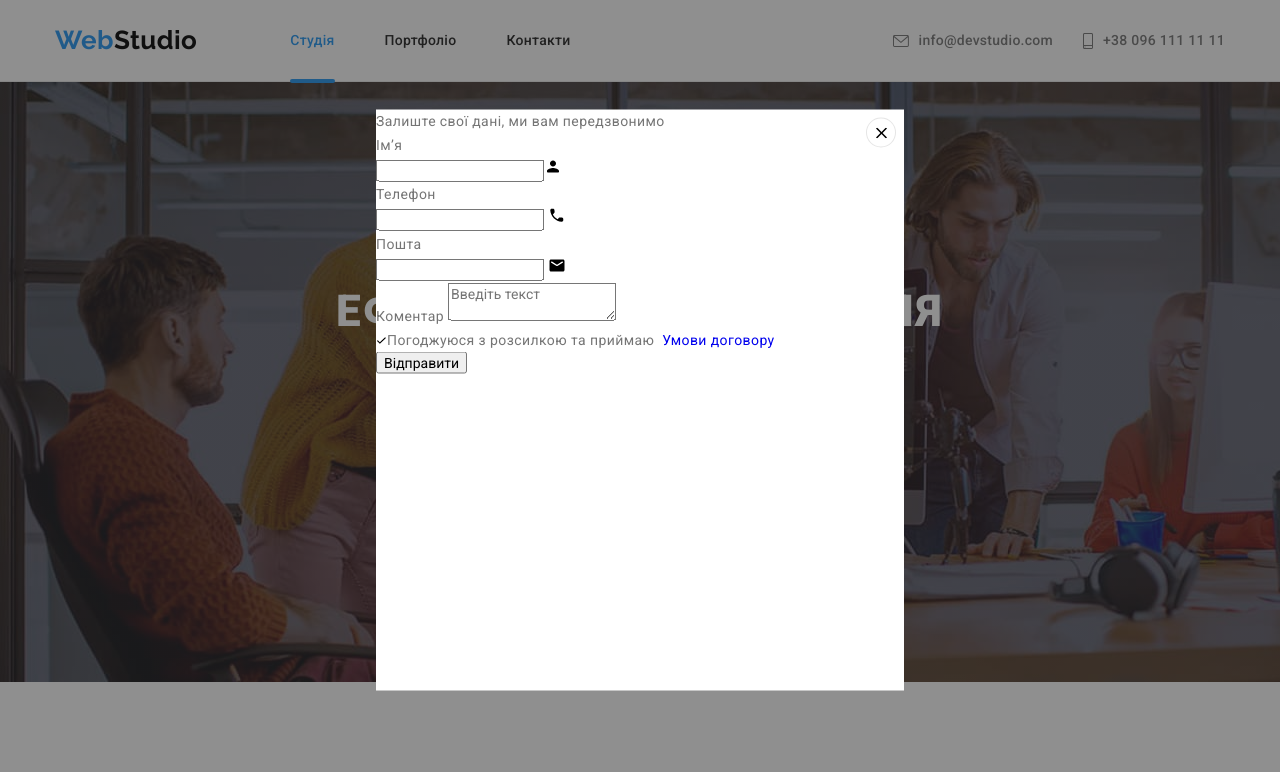
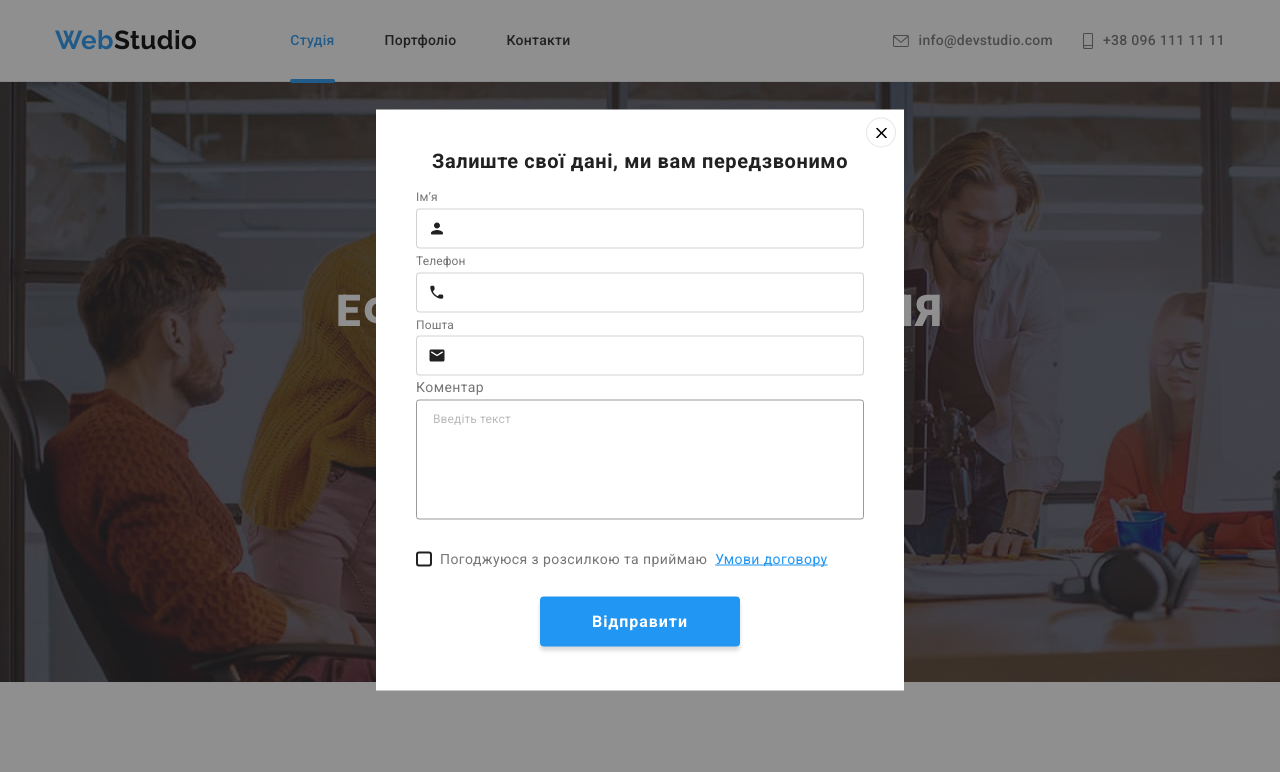
Before and after one commit to Berlinchik/goit-markup-hw-06, a plain HTML site: page index.html in a window 1280 px wide. Both pictures are taken after a click on the button "Замовити послугу". Shown: the top 772 px of the page. Drawn offline with nearby package versions, Linux system fonts and the light colour scheme.

Commit message:
Update styles.css

```diff
--- a/css/styles.css
+++ b/css/styles.css
@@ -536,6 +536,57 @@ footer {
   fill: var(--white-color);
 }
 
+.subscribe {
+  margin-left: 93px;
+}
+.subscribe-text {
+  margin-bottom: 20px;
+    font-weight: 700;
+    font-size: 14px;
+    line-height: 1,14;
+    letter-spacing: 0.03em;
+    text-transform: uppercase;
+
+    color: #FFFFFF;
+}
+.subscribe-input {
+  width: 358px;
+  height: 50px;
+  padding: 15px 16px;
+
+  background-color: transparent;
+  color: var(--white-color);
+
+  border: 1px solid rgba(255, 255, 255, 0.3);
+    filter: drop-shadow(0px 4px 4px rgba(0, 0, 0, 0.15));
+    border-radius: 4px;
+}
+
+.subscribe-button {
+  display: flex;
+  justify-content: center;
+  align-items: center;
+  gap: 10px;
+  padding: 10px 0;
+  width: 200px;
+
+  background-color: var(--accent-color);
+  color: var(--white-color);
+
+  box-shadow: 0px 4px 4px rgba(0, 0, 0, 0.15);
+    border-radius: 4px;
+    border: transparent;
+}
+
+.subscribe-wrap {
+  display: flex;
+  gap: 12px;
+}
+
+.subscribe-icon{
+  fill: var(--white-color);
+}
+
 /* --------Portfolio-------- */
 .project {
   flex-wrap: wrap;
@@ -724,6 +775,7 @@ footer {
 
   width: 528px;
   height: 581px;
+  padding: 40px;
 
   background-color: var(--white-color);
 
@@ -745,6 +797,141 @@ footer {
   background: #FFFFFF;
     border: 1px solid rgba(0, 0, 0, 0.1);
 }
-.modal-btn-icon{
+
+.form-title {
+  margin-bottom: 12px;
+  font-weight: 700;
+    font-size: 20px;
+    line-height: 1.15;
+    text-align: center;
+    letter-spacing: 0.03em;
+
+    color: var(--secondary-text-color);
+}
+.label-text {
+    font-size: 12px;
+    line-height: 1.16;
+    letter-spacing: 0.01em;
+}
+.modal-form {
+  position: relative;
+}
+.modal-label {
+  display: block;
+}
+.modal-label-coment {
+  display: block;
+}
+
+.modal-icon {
+  display: block;
+  fill: var(--secondary-text-color);
+  position: absolute;
+  left: 12px;
+  top: 50%;
+  transform: translateY(-50%);
+}
+.modal-wrap {
+  position: relative;
+  display: block;
+}
+.modal-input {
+  width: 100%;
+  height: 40px;
+  padding-left: 42px;
+
+  border: 1px solid rgba(33, 33, 33, 0.2);
+    border-radius: 4px;
+    outline: transparent;
+}
+.modal-input:focus {
+  border-color: var(--accent-color);
+}
+.modal-input:focus + .modal-icon {
+  fill: var(--accent-color);
+}
+.modal-input-coment {
+  width: 100%;
+  height: 120px;
+}
+.modal-text {
+  width: 100%;
+  height: 120px;
+  border: 1px solid #999999;
+  border-radius: 3px;
+  padding: 12px 16px;
+  resize: none;
+  outline: transparent;
+}
+
+.modal-text::placeholder {
+    font-size: 12px;
+    line-height: 1.16;
+    letter-spacing: 0.01em;
+
+    color: rgba(117, 117, 117, 0.5);
+}
+.modal-field {
+  margin-bottom: 20px;
+}
+.modal-privacy {
+  display: block;
+  margin-bottom: 30px;
+}
+.form-button {
+  width: 200px;
+  height: 50px;
+  border: transparent;
+  box-shadow: 0px 4px 4px rgba(0, 0, 0, 0.15);
+    border-radius: 4px;
+
+  background-color: var(--accent-color);
+  color: var(--white-color);
+  font-weight: 700;
+    font-size: 16px;
+    line-height: 1.87;
+    letter-spacing: 0.06em;
+
+    display: block;
+    text-align: center;
+    position: absolute;
+    left: 50%;
+    bottom: -75px;
+    transform: translateX(-50%);
+}
+.form-button:hover {
+  background: #188CE8;
+}
+.check-text{
+  display: flex;
+  align-items: center;
+  position: relative;
+}
+.check-text span{
+  display: flex;
+  justify-content: center;
+  align-items: center;
+
+  fill: transparent;
+  width: 16px;
+  height: 15px;
+  border: 2px solid var(--secondary-text-color);
+  border-radius: 3px;
+  margin-right: 8px;
+}
+
+.input-check:checked + .check-text span {
+  background-color: var(--accent-color);
+  border: none;
+  fill: #ffffff;
+}
+.input-check:focus + .check-text span {
+  border-color: var(--accent-color);
+}
+
+.privacy-link {
+  color: var(--accent-color);
+  text-decoration: underline;
+  text-decoration-skip-ink: none;
 
 }
```
